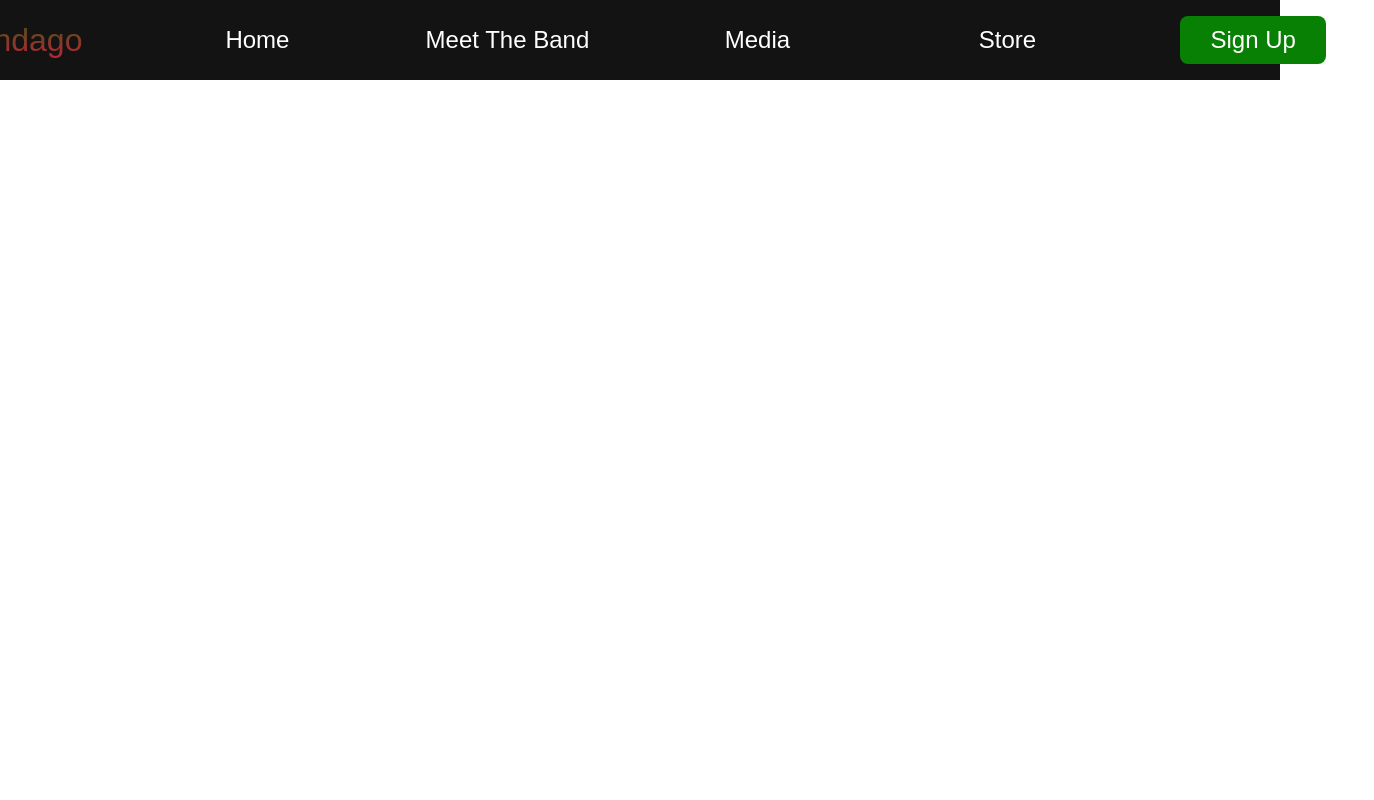
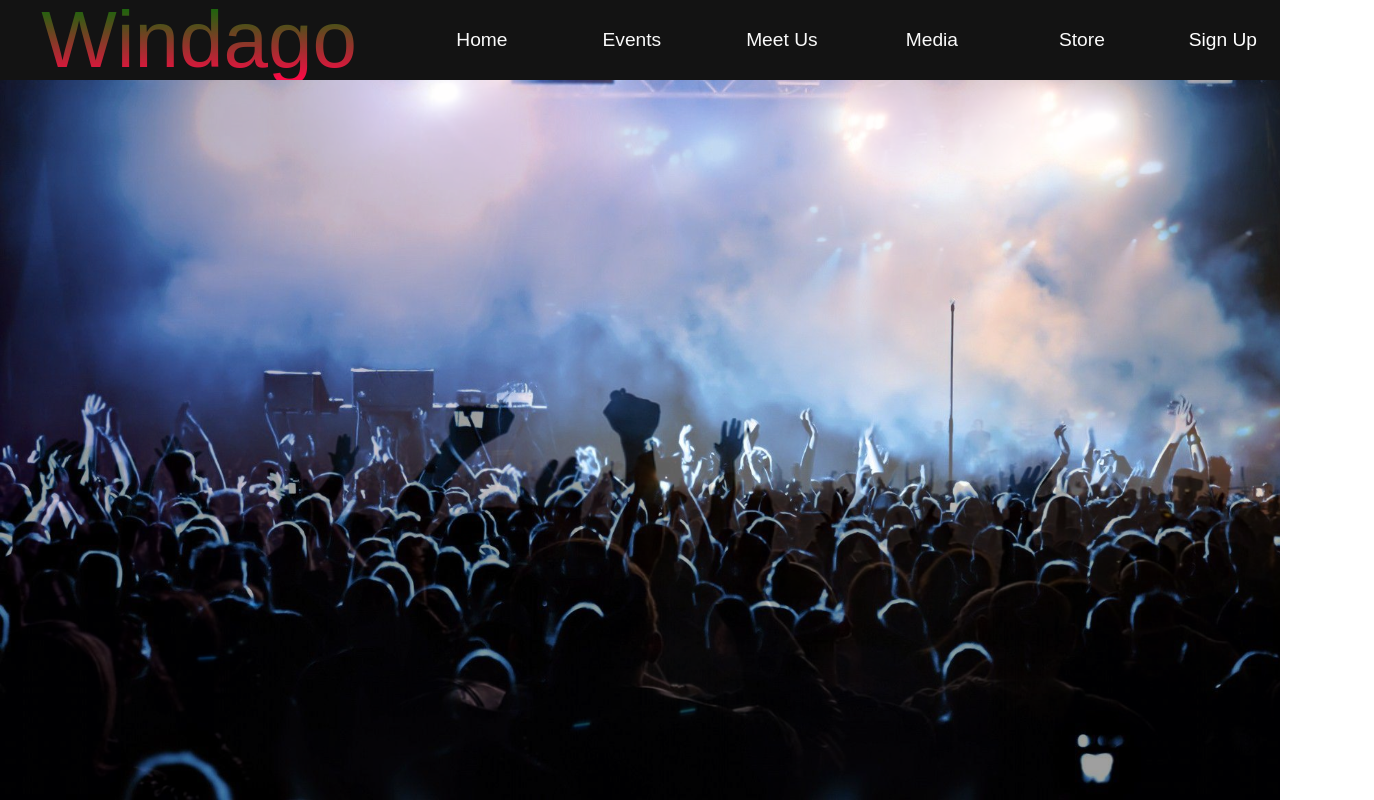
Before and after one commit to trosnerMSU/WindagoBandWebsite, a plain HTML site: page index.html in a window 1280 px wide. Shown: the whole page, 1374 px wide, since content can reach past the window. Drawn offline with Linux system fonts and the light colour scheme.

Commit message:
Navbar Update w/ Background Pics

```diff
--- a/index.html
+++ b/index.html
@@ -22,7 +22,10 @@
             <a href="#home" class="navbar__links" id="home-page">Home</a>
         </li>
         <li class="navbar__item">
-            <a href="#meet" class="navbar__links" id="meet-page">Meet The Band</a>
+            <a href="#events" class="navbar__links" id="events-page">Events</a>
+        </li>
+        <li class="navbar__item">
+            <a href="#meet" class="navbar__links" id="meet-page">Meet Us</a>
         </li>
         <li class="navbar__item">
             <a href="#media" class="navbar__links" id="media-page">Media</a>
@@ -35,5 +38,12 @@
         </li>
     </ul>
 </nav>
+    <div class="container">
+        <div class="outer">
+            <div class="details">
+
+            </div>
+        </div>
+    </div>
 </body>
 </html>
--- a/styles.css
+++ b/styles.css
@@ -12,7 +12,7 @@
     display: flex;
     justify-content: center;
     align-items: center;
-    font-size: 1.5rem;
+    font-size: 1.2rem;
     white-space: nowrap;
     position: sticky;
     top: 0;
@@ -38,11 +38,11 @@
     -moz-background-clip: text;
     -webkit-text-fill-color: transparent;
     -moz-text-fill-color: transparent;
-    display: flex;
+    display:flex;
     align-items: center;
     cursor: pointer;
     text-decoration: none;
-    font-size: 2rem;
+    font-size: 5rem;
 }
 
 .navbar__menu{
@@ -52,24 +52,30 @@
 }
 
 .navbar__item{
-    height: 80px;
+    height: 50px;
+    width:150px;
 }
 
 .navbar__links{
-    color: white;
+    color: rgb(250, 250, 250);
     display: flex;
     align-items: center;
     justify-content: center;
-    width: 250px;
+    width: 150px;
     text-decoration: none;
+    padding: 0px;
     height: 100%;
+}
+
+.navbar__links:hover{
+    color: green;
 }
 
 .navbar__btn{
     display: flex;
     justify-content: center;
     align-items: center;
-    padding: 0 3rem;
+    padding: 0 1rem;
     width:100%;
 }
 
@@ -78,13 +84,38 @@
     justify-content: center;
     align-items: center;
     text-decoration: none;
-    padding: 10px 30px;
+    padding: 10px 20px;
     height: 100%;
-    width: 100%;
+    width: 100px;
     border: none;
     outline: none;
-    border-radius: 8px;
-    background: #078003;
+    border-radius: 4px;
+    background: transparent;
     color: white;
     transition: all 0.3s ease;
 }
+
+.container{
+    position:absolute;
+    left: 0;
+    top: 0;
+    width: 100%;
+    height: 100vh;
+    animation: animate 35s ease-in-out infinite;
+    background-size: cover;
+}
+
+@keyframes animate{
+    0%,100%{
+        background-image: url(Pictures/1.jpg);
+    }
+    25%{
+        background-image: url(Pictures/2.jpg);
+    }
+    50%{
+        background-image: url(Pictures/3.jpg);
+    }
+    75%{
+        background-image: url(Pictures/4.jpg);
+    }
+}
```
Also changed, not shown: Pictures/1.jpg (added), Pictures/2.jpg (added), Pictures/3.jpg (added), Pictures/4.jpg (added).
